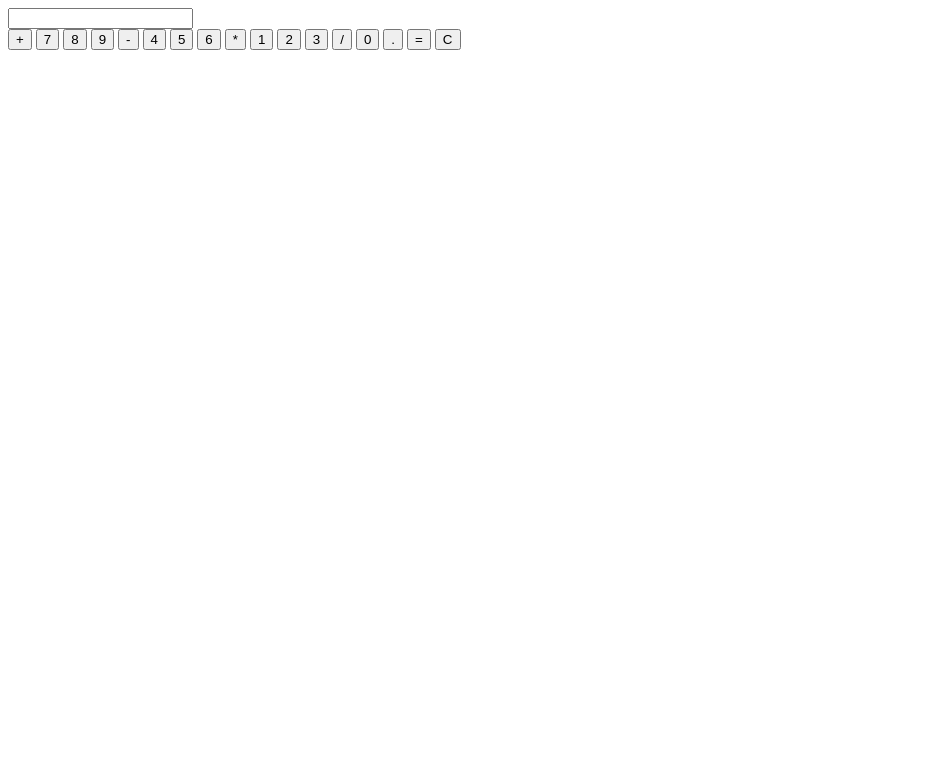
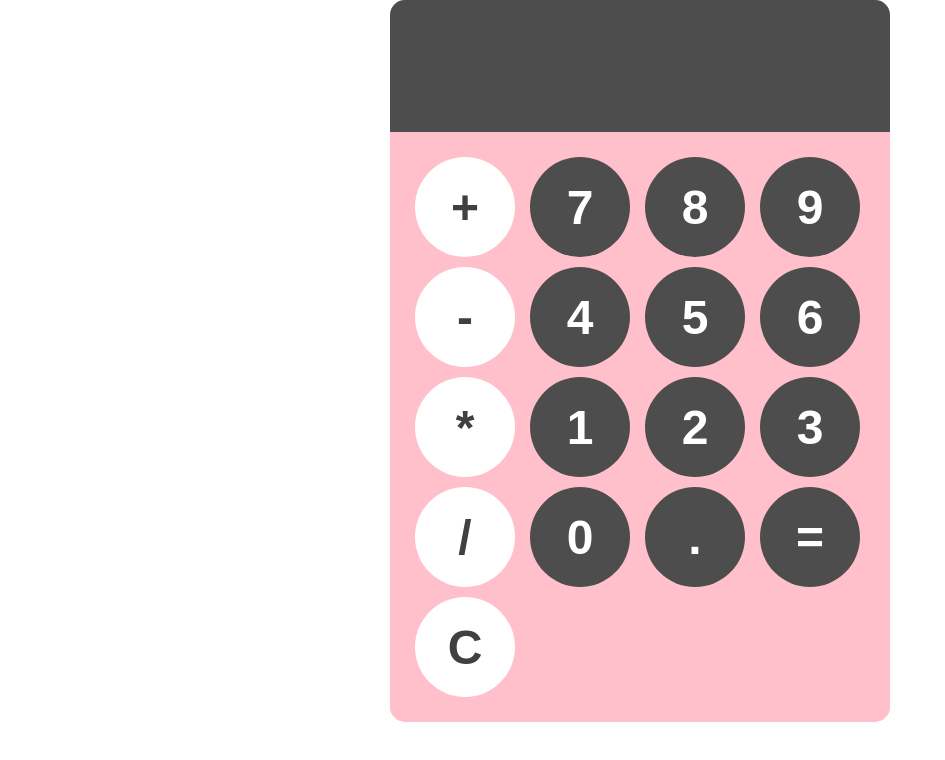
Before and after one commit to taymillyy/calculator, a plain HTML site: page index.html in a window 1280 px wide. Shown: the whole page, without its empty margins (0-945 px from the left). Drawn offline with Linux system fonts and the light colour scheme.

Commit message:
added the css to design the buttons and the body of the calculator

```diff
--- a/css/styles.css
+++ b/css/styles.css
@@ -0,0 +1,63 @@
+button{
+    width: 100px;
+    height: 100px;
+    border-radius: 50%;
+    border: none;
+    background-color: hsl(0, 0%, 30%);
+    color: white;
+    font-size : 3rem;
+    font-weight: bold;
+    cursor: pointer;
+}
+
+body{
+    margin: 0;
+    display: flex;
+    justify-content: center;
+    align-items: center;
+}
+
+#keys{
+    display:grid;
+    grid-template-columns: repeat(4, 1fr);
+    gap: 10px;
+    padding: 25px;
+}
+
+#calculator{
+    font-family: Arial, Helvetica, sans-serif;
+    background-color: pink;
+    border-radius: 15px;
+    max-width: 500px;
+    overflow: hidden;
+}
+
+#display{
+    width:100%;
+    padding: 20px;
+ font-size: 5rem;
+ text-align: left;
+ border: none;
+ color: white;
+ background-color: hsl(0, 0%, 30%);
+}
+
+button:hover{
+    background-color: hsl(0, 0%, 20%);
+}
+
+button:active{
+    background-color: hsl(0, 0%, 10%);
+}
+
+.operator-Btn{
+background-color: white;
+color: hsl(0, 0%, 25%);
+}
+.operator-Btn:hover{
+    background-color: hsl(0, 0%, 45%);
+    color:white;
+}
+.operator-btn:active{
+    background-color: hsl(0, 0%, 55%);
+}
--- a/index.html
+++ b/index.html
@@ -10,23 +10,23 @@
     <div id="calculator">
       <input id="display" readonly />
       <div id="keys">
-        <button onclick="appendToDisplay('+')">+</button>
+        <button onclick="appendToDisplay('+')"class="operator-Btn">+</button>
         <button onclick="appendToDisplay('7')">7</button>
         <button onclick="appendToDisplay('8')">8</button>
         <button onclick="appendToDisplay('9')">9</button>
-        <button onclick="appendToDisplay('-')">-</button>
+        <button onclick="appendToDisplay('-')"class="operator-Btn">-</button>
         <button onclick="appendToDisplay('4')">4</button>
         <button onclick="appendToDisplay('5')">5</button>
         <button onclick="appendToDisplay('6')">6</button>
-        <button onclick="appendToDisplay('*')">*</button>
+        <button onclick="appendToDisplay('*')"class="operator-Btn">*</button>
         <button onclick="appendToDisplay('1')">1</button>
         <button onclick="appendToDisplay('2')">2</button>
         <button onclick="appendToDisplay('3')">3</button>
-        <button onclick="appendToDisplay('/')">/</button>
+        <button onclick="appendToDisplay('/')"class="operator-Btn">/</button>
         <button onclick="appendToDisplay('0')">0</button>
         <button onclick="appendToDisplay('.')">.</button>
         <button onclick="calculate()">=</button>
-        <button onclick="clearDisplay()">C</button>
+        <button onclick="clearDisplay()"class="operator-Btn">C</button>
       </div>
     </div>
     <script src="src/script.js"></script>
```
